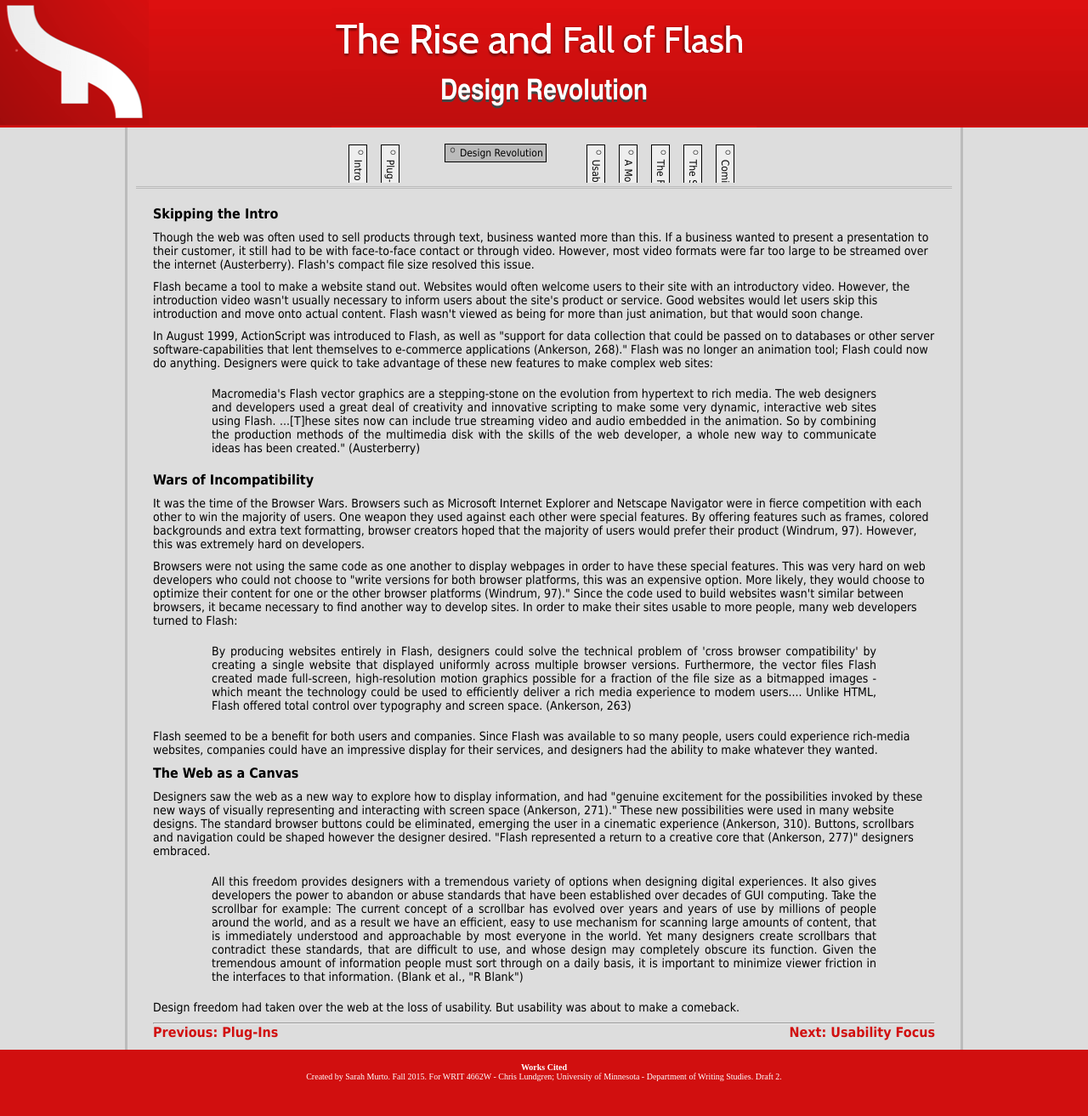
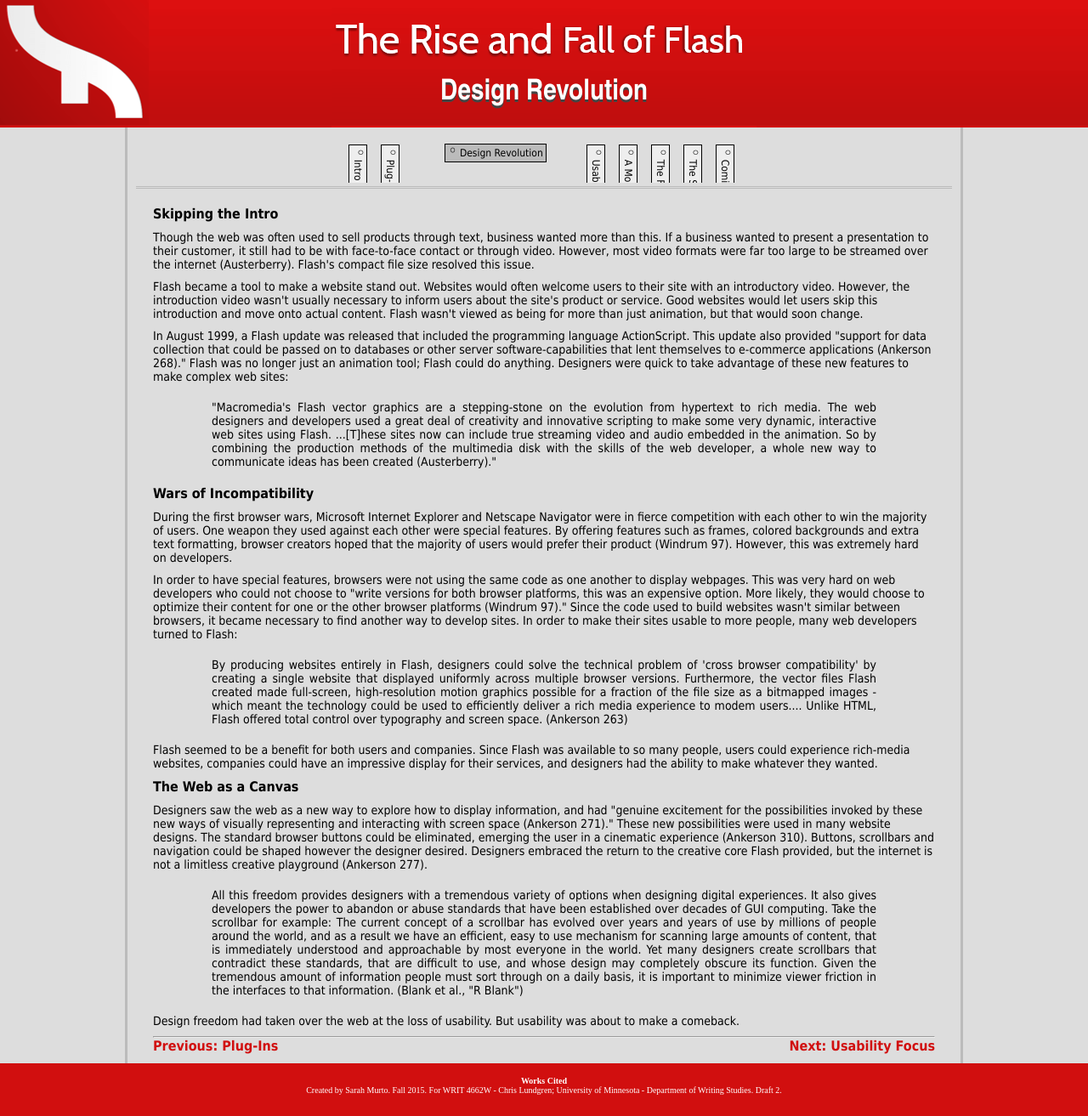
Before and after one commit to murtosl/HistoryOfFlash_4662W, a Jekyll site: the page built from _posts/2015-10-12-Designers.html, in a window 1280 px wide. Shown: the whole page at 85% size. Built offline with Jekyll 4.4.1, drawn with Linux system fonts in a browser that asks for light colours; nearby versions of some CDN libraries.

Commit message:
#10 Cindys Revisions

```diff
--- a/_posts/2015-10-12-Designers.html
+++ b/_posts/2015-10-12-Designers.html
@@ -13,23 +13,23 @@
 
 <p>Flash became a tool to make a website stand out. Websites would often welcome users to their site with an introductory video. However, the introduction video wasn't usually necessary to inform users about the site's product or service.  Good websites would let users skip this introduction and move onto actual content. Flash wasn't viewed as being for more than just animation, but that would soon change.</p>
 
-<p>In August 1999, ActionScript was introduced to Flash, as well as "support for data collection that could be passed on to databases or other server software-capabilities that lent themselves to e-commerce applications (Ankerson, 268)." Flash was no longer an animation tool; Flash could now do anything. Designers were quick to take advantage of these new features to make complex web sites:</p>
+<p>In August 1999, a Flash update was released that included the programming language ActionScript. This update also provided "support for data collection that could be passed on to databases or other server software-capabilities that lent themselves to e-commerce applications (Ankerson 268)." Flash was no longer just an animation tool; Flash could do anything. Designers were quick to take advantage of these new features to make complex web sites:</p>
 
-<p class="blockquote">Macromedia's Flash vector graphics are a stepping-stone on the evolution from hypertext to rich media. The web designers and developers used a great deal of creativity and innovative scripting to make some very dynamic, interactive web sites using Flash. ...[T]hese sites now can include true streaming video and audio embedded in the animation. So by combining the production methods of the multimedia disk with the skills of the web developer, a whole new way to communicate ideas has been created." (Austerberry) </p>
+<p class="blockquote">"Macromedia's Flash vector graphics are a stepping-stone on the evolution from hypertext to rich media. The web designers and developers used a great deal of creativity and innovative scripting to make some very dynamic, interactive web sites using Flash. ...[T]hese sites now can include true streaming video and audio embedded in the animation. So by combining the production methods of the multimedia disk with the skills of the web developer, a whole new way to communicate ideas has been created (Austerberry)." </p>
 
 <h2>Wars of Incompatibility</h2>
 
-<p>It was the time of the Browser Wars. Browsers such as Microsoft Internet Explorer and Netscape Navigator were in fierce competition with each other to win the majority of users. One weapon they used against each other were special features. By offering features such as frames, colored backgrounds and extra text formatting, browser creators hoped that the majority of users would prefer their product (Windrum, 97). However, this was extremely hard on developers.</p>
+<p>During the first browser wars, Microsoft Internet Explorer and Netscape Navigator were in fierce competition with each other to win the majority of users. One weapon they used against each other were special features. By offering features such as frames, colored backgrounds and extra text formatting, browser creators hoped that the majority of users would prefer their product (Windrum 97). However, this was extremely hard on developers.</p>
 
-<p>Browsers were not using the same code as one another to display webpages in order to have these special features. This was very hard on web developers who could not choose to "write versions for both browser platforms, this was an expensive option. More likely, they would choose to optimize their content for one or the other browser platforms (Windrum, 97)." Since the code used to build websites wasn't similar between browsers, it became necessary to find another way to develop sites. In order to make their sites usable to more people, many web developers turned to Flash:</p>
+<p>In order to have special features, browsers were not using the same code as one another to display webpages. This was very hard on web developers who could not choose to "write versions for both browser platforms, this was an expensive option. More likely, they would choose to optimize their content for one or the other browser platforms (Windrum 97)." Since the code used to build websites wasn't similar between browsers, it became necessary to find another way to develop sites. In order to make their sites usable to more people, many web developers turned to Flash:</p>
 
-<p class="blockquote">By producing websites entirely in Flash, designers could solve the technical problem of 'cross browser compatibility' by creating a single website that displayed uniformly across multiple browser versions. Furthermore, the vector files Flash created made full-screen, high-resolution motion graphics possible for a fraction of the file size as a bitmapped images - which meant the technology could be used to efficiently deliver a rich media experience to modem users.... Unlike HTML, Flash offered total control over typography and screen space. (Ankerson, 263)</p>
+<p class="blockquote">By producing websites entirely in Flash, designers could solve the technical problem of 'cross browser compatibility' by creating a single website that displayed uniformly across multiple browser versions. Furthermore, the vector files Flash created made full-screen, high-resolution motion graphics possible for a fraction of the file size as a bitmapped images - which meant the technology could be used to efficiently deliver a rich media experience to modem users.... Unlike HTML, Flash offered total control over typography and screen space. (Ankerson 263)</p>
 
 <p>Flash seemed to be a benefit for both users and companies. Since Flash was available to so many people, users could experience rich-media websites, companies could have an impressive display for their services, and designers had the ability to make whatever they wanted.</p>
 
 <h2>The Web as a Canvas</h2>
 
-<p>Designers saw the web as a new way to explore how to display information, and had "genuine excitement for the possibilities invoked by these new ways of visually representing and interacting with screen space (Ankerson, 271)." These new possibilities were used in many website designs. The standard browser buttons could be eliminated, emerging the user in a cinematic experience (Ankerson, 310). Buttons, scrollbars and navigation could be shaped however the designer desired. "Flash represented a return to a creative core that (Ankerson, 277)" designers embraced. </p>
+<p>Designers saw the web as a new way to explore how to display information, and had "genuine excitement for the possibilities invoked by these new ways of visually representing and interacting with screen space (Ankerson 271)." These new possibilities were used in many website designs. The standard browser buttons could be eliminated, emerging the user in a cinematic experience (Ankerson 310). Buttons, scrollbars and navigation could be shaped however the designer desired. Designers embraced the return to the creative core Flash provided, but the internet is not a limitless creative playground (Ankerson 277). </p>
 
 
 <p class="blockquote">All this freedom provides designers with a tremendous variety of options when designing digital experiences. It also gives developers the power to abandon or abuse standards that have been established over decades of GUI computing. Take the scrollbar for example: The current concept of a scrollbar has evolved over years and years of use by millions of people around the world, and as a result we have an efficient, easy to use mechanism for scanning large amounts of content, that is immediately understood and approachable by most everyone in the world. Yet many designers create scrollbars that contradict these standards, that are difficult to use, and whose design may completely obscure its function. Given the tremendous amount of information people must sort through on a daily basis, it is important to minimize viewer friction in the interfaces to that information. (Blank et al., "R Blank") </p>
```
Also changed, not shown: 1 other file.
